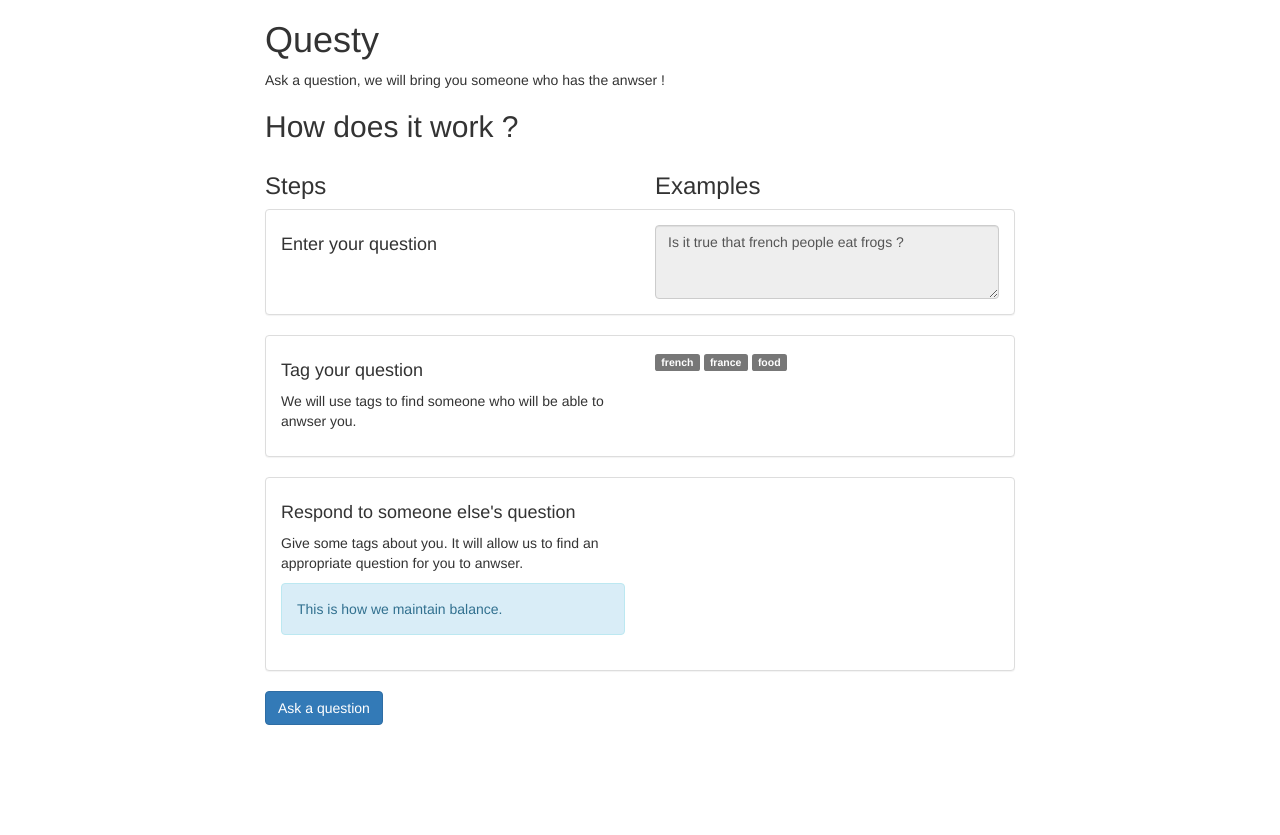
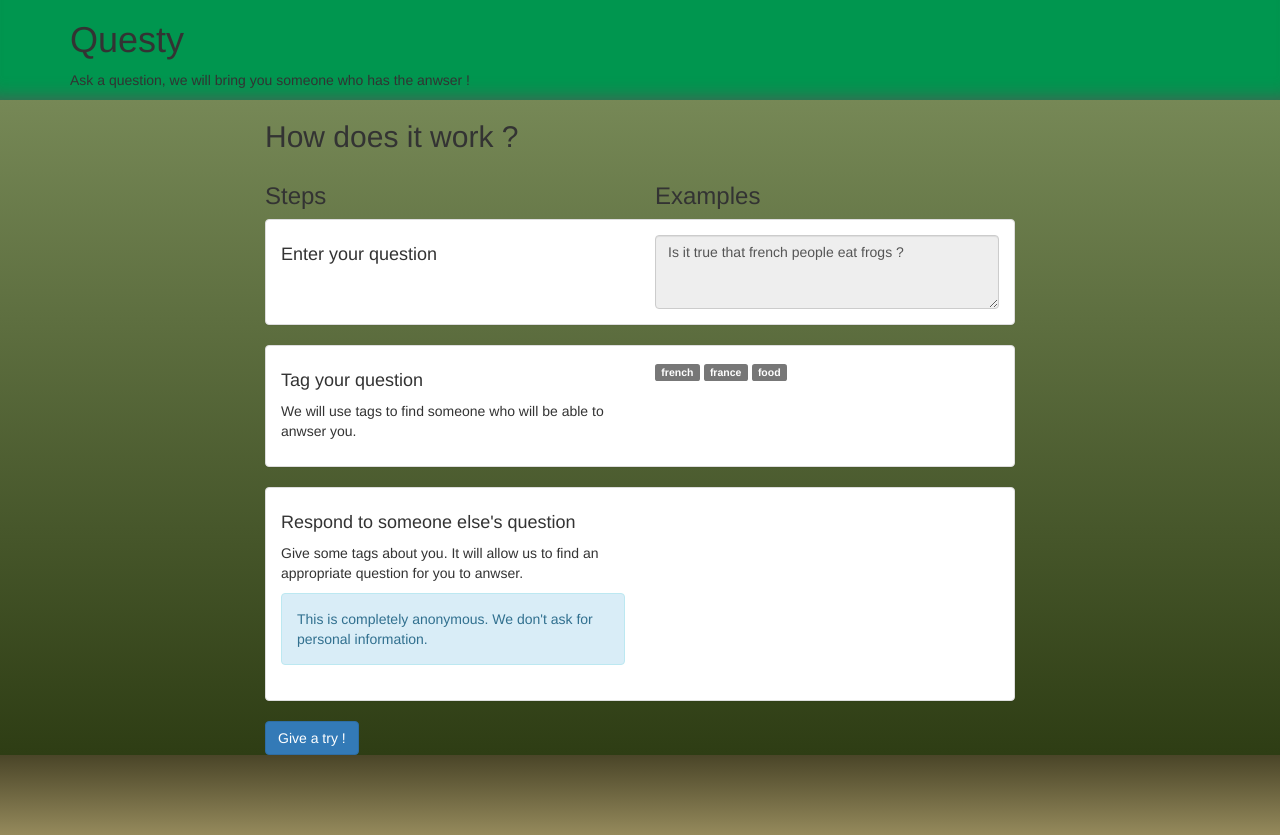
Before and after one commit to apflieger/questy-mock, a website: page index.html in a window 1280 px wide. Before the commit the page ends 800 px from the top, so only its background shows below. Drawn offline with nearby package versions, Linux system fonts and the light colour scheme.

Commit message:
jungle theme

```diff
--- /dev/null
+++ b/css/styles.css
@@ -0,0 +1,13 @@
+header {
+	background: #00964f;
+	box-shadow: 0px -20px 20px -20px #555 inset;
+}
+
+.forest {
+	background: linear-gradient(#768856, #2e3d14);
+}
+
+footer {
+	height: 80px;
+	background: linear-gradient(#4a4528, #958a5c);;
+}
--- a/index.html
+++ b/index.html
@@ -5,12 +5,19 @@
 	<meta charset="utf-8">
 	<meta name="viewport" content="width=device-width, initial-scale=1">
 	<link href="http://maxcdn.bootstrapcdn.com/bootstrap/3.2.0/css/bootstrap.min.css" rel="stylesheet">
+	<link href="css/styles.css" rel="stylesheet">
 </head>
-<body class="container">
+<body>
+	<header>
+		<div class="container">
+			<h1>Questy</h1>
+			<p>Ask a question, we will bring you someone who has the anwser !</p>
+		</div>
+	</header>
+	<div class="forest">
+		<div class="container">
 			<div class="row">
 				<div class="col-sm-8 col-sm-offset-2">
-			<h1>Questy</h1>
-			<p>Ask a question, we will bring you someone who has the anwser !</p>
 					<section>
 						<h2>How does it work ?</h2>
 						<div class="row">
@@ -46,7 +53,7 @@
 								<div class="col-sm-6">
 									<h4>Respond to someone else's question</h4>
 									<p>Give some tags about you. It will allow us to find an appropriate question for you to anwser.</p>
-							<p class="alert alert-info">This is how we maintain balance.</p>
+									<p class="alert alert-info">This is completely anonymous. We don't ask for personal information.</p>
 								</div>
 								<div class="col-sm-6">
 									<span class="label label-default"></span>
@@ -55,8 +62,11 @@
 							</div>
 						</div>
 					</section>
-			<button type="button" class="btn btn-primary" onclick="window.location.href='question.html'">Ask a question</button>
+					<button type="button" class="btn btn-primary" onclick="window.location.href='question.html'">Give a try !</button>
 				</div>
 			</div>
+		</div>
+	</div>
+	<footer></footer>
 </body>
 </html>
```
Lines whose indentation alone changed are shown as unchanged.
